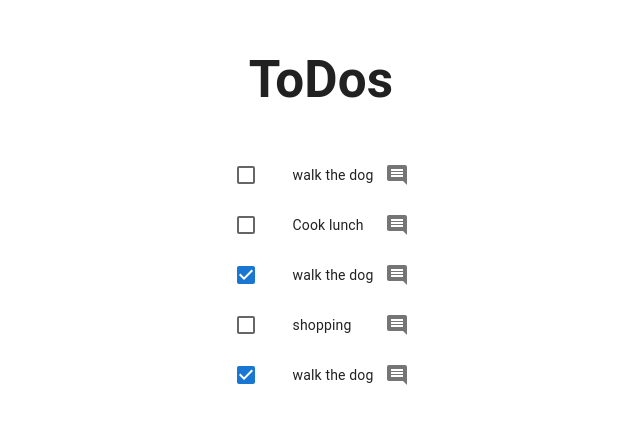
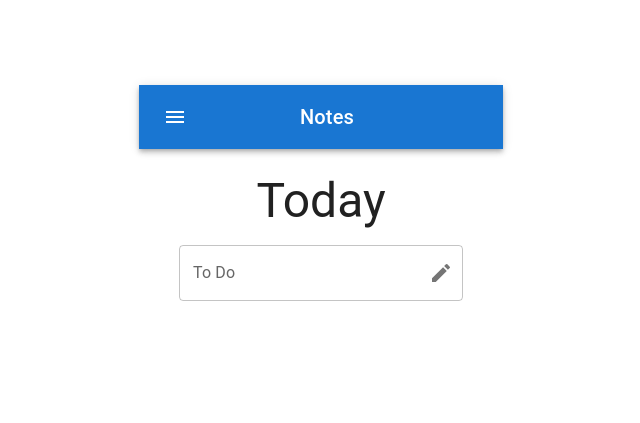
Before and after one commit to AnaraB/Notes, a React (Vite) app in the folder reactnotes/: page / in a window 1280 px wide. Shown: the part 187-610 px from the top of the page, without its empty margins (319-959 px from the left). Built offline with nearby package versions, Linux system fonts and the light colour scheme.

Commit message:
localStorage utilized; readme add

```diff
--- a/reactnotes/src/App.jsx
+++ b/reactnotes/src/App.jsx
@@ -2,8 +2,9 @@ import { useState } from 'react'
 import reactLogo from './assets/react.svg'
 import viteLogo from '/vite.svg'
 import './App.css'
-import CssBaseline from "@mui/material/CssBaseline"
+import CssBaseline from '@mui/material/CssBaseline';
 import TodoList from './TodoList'
+import NavBar from './NavBar'
 
 function App() {
 
@@ -12,7 +13,7 @@ function App() {
   return (
    <>
    <CssBaseline />
-   <h1>ToDos</h1>
+   <NavBar />
    <TodoList />
    </>
   )
--- /dev/null
+++ b/reactnotes/src/NavBar.jsx
@@ -0,0 +1,30 @@
+import * as React from 'react';
+import AppBar from '@mui/material/AppBar';
+import Box from '@mui/material/Box';
+import Toolbar from '@mui/material/Toolbar';
+import Typography from '@mui/material/Typography';
+import IconButton from '@mui/material/IconButton';
+import MenuIcon from '@mui/icons-material/Menu';
+
+export default function NavBar() {
+  return (
+    <Box sx={{ flexGrow: 1 }}>
+      <AppBar position="static">
+        <Toolbar>
+          <IconButton
+            size="large"
+            edge="start"
+            color="inherit"
+            aria-label="menu"
+            sx={{ mr: 2 }}
+          >
+            <MenuIcon />
+          </IconButton>
+          <Typography variant="h6" component="div" sx={{ flexGrow: 1, mr:5}}>
+           Notes
+          </Typography>
+        </Toolbar>
+      </AppBar>
+    </Box>
+  );
+}
--- /dev/null
+++ b/reactnotes/src/TodoForm.jsx
@@ -0,0 +1,43 @@
+import React, { useState } from "react";
+import ListItem from "@mui/material/ListItem";
+import TextField from "@mui/material/TextField";
+import Create from "@mui/icons-material/Create";
+import { InputAdornment } from "@mui/material";
+import { IconButton } from "@mui/material";
+
+function TodoForm({addTodo}) {
+  const [text, setText] = useState("");
+  const handleChange = (event) => {
+    setText(event.target.value);
+  };
+
+  function handleSubmit(event){
+    event.preventDefault();
+    addTodo(text);
+    setText("");
+  }
+  return (
+    <ListItem>
+      <form onSubmit={handleSubmit}>
+      <TextField
+        id="outlined-basic"
+        label="To Do"
+        variant="outlined"
+        onChange={handleChange}
+        value={text}
+        InputProps={{
+          endAdornment: (
+            <InputAdornment position="end">
+              <IconButton aria-label="create to do" edge="end" type="submit">
+                <Create />
+              </IconButton>
+            </InputAdornment>
+          ),
+        }}
+      />
+      </form>
+    </ListItem>
+  );
+}
+
+export default TodoForm;
--- a/reactnotes/src/TodoItem.jsx
+++ b/reactnotes/src/TodoItem.jsx
@@ -5,7 +5,8 @@ import ListItemIcon from "@mui/material/ListItemIcon";
 import ListItemText from "@mui/material/ListItemText";
 import Checkbox from "@mui/material/Checkbox";
 import IconButton from "@mui/material/IconButton";
-import CommentIcon from "@mui/icons-material/Comment";
+import DeleteIcon from '@mui/icons-material/Delete';
+
 
 function TodoItem({todo, remove, toggle}) {
 
@@ -21,7 +22,7 @@ function TodoItem({todo, remove, toggle}) {
 
           secondaryAction={
             <IconButton edge="end" aria-label="comments" onClick={removeTodo}>
-              <CommentIcon />
+              <DeleteIcon />
             </IconButton>
           }
           disablePadding
--- a/reactnotes/src/TodoList.jsx
+++ b/reactnotes/src/TodoList.jsx
@@ -1,18 +1,29 @@
-import { useState } from "react";
+import { useState, useEffect } from "react";
 import List from "@mui/material/List";
 import TodoItem from "./TodoItem";
+import TodoForm from "./TodoForm";
+import {Box} from "@mui/material"
+import Typography from "@mui/material/Typography";
+
+  //let's render todos stored in local storage
+
+  const getInitialData = () => {
+    const data = JSON.parse(localStorage.getItem("todos"))
+   if(!data) return [];
+   return data;
+  }
 
 
-const initialTodos = [
-  { id: 1, text: "walk the dog", completed: false },
-  { id: 2, text: "Cook lunch", completed: false },
-  { id: 3, text: "walk the dog", completed: true },
-  { id: 4, text: "shopping", completed: false },
-  { id: 5, text: "walk the dog", completed: true },
-];
+export default function TodoList() {
+  const [todos, setTodos] = useState(getInitialData);
 
-export default function TodoList() {
-  const [todos, setTodos] = useState(initialTodos);
+
+
+  //let's save todo list in local storage
+  useEffect(() => {
+    localStorage.setItem('todos', JSON.stringify(todos))
+
+  }, [todos])
 
 
 // return only id's that are not selected by clicking delete icon
@@ -35,40 +46,33 @@ export default function TodoList() {
   })
 
  }
+
+ const addTodo = (text) => {
+  setTodos((prevTodos) => {
+    return [...prevTodos, {text: text, id: crypto.randomUUID(), completed: false}]
+  })
+
+ }
   return (
+    <Box sx={{
+      display: "flex",
+      justifyContent: "center",
+      flexDirection: "column",
+      alignItems: "center",
+      m:3
+    }}>
+    <Typography variant="h3" component="h2" sx={{ flexGrow: 1 }}>
+  Today
+  </Typography>
     <List sx={{ width: "100%", maxWidth: 360, bgcolor: "background.paper" }}>
          {todos.map((todo) => (
           //use implicit return  by placing a component into ()
        <TodoItem  todo={todo} key={todo.id} remove={removeTodo} toggle={() => toggleTodo(todo.id)}/>
 
     ))}
+      <TodoForm addTodo={addTodo}/>
+    </List>
+    </Box>
 
-    </List>
   );
 }
-
-// export default function CheckboxList() {
-//   const [checked, setChecked] = React.useState([0]);
-
-//   const handleToggle = (value: number) => () => {
-//     const currentIndex = checked.indexOf(value);
-//     const newChecked = [...checked];
-
-//     if (currentIndex === -1) {
-//       newChecked.push(value);
-//     } else {
-//       newChecked.splice(currentIndex, 1);
-//     }
-
-//     setChecked(newChecked);
-//   };
-
-//   return (
-//     <List sx={{ width: '100%', maxWidth: 360, bgcolor: 'background.paper' }}>
-//       {[0, 1, 2, 3].map((value) => {
-//         const labelId = `checkbox-list-label-${value}`;
-
-//       })}
-//     </List>
-//   );
-// }
```
Also changed, not shown: reactnotes/src/assets/notes-demo.png (added), 1 other file (tests, documents, lock files or other folders).
